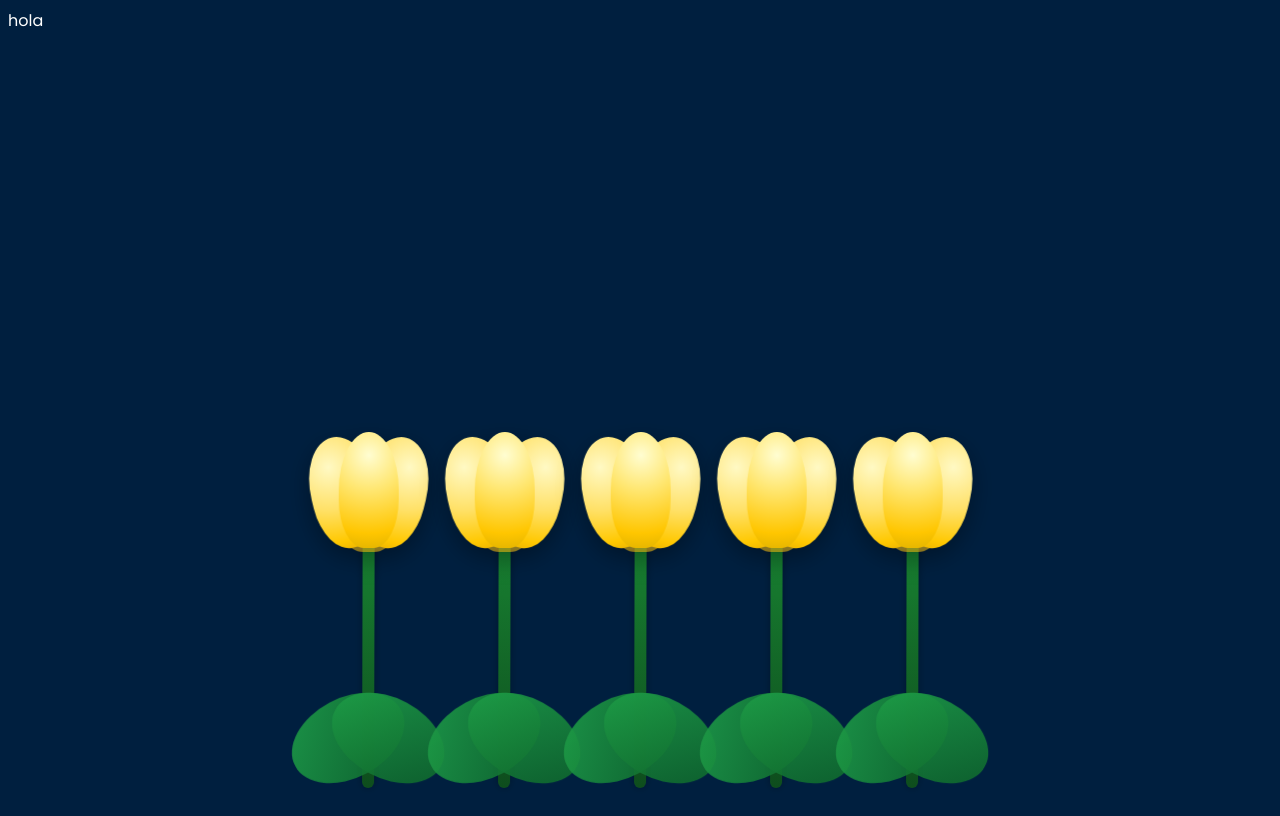
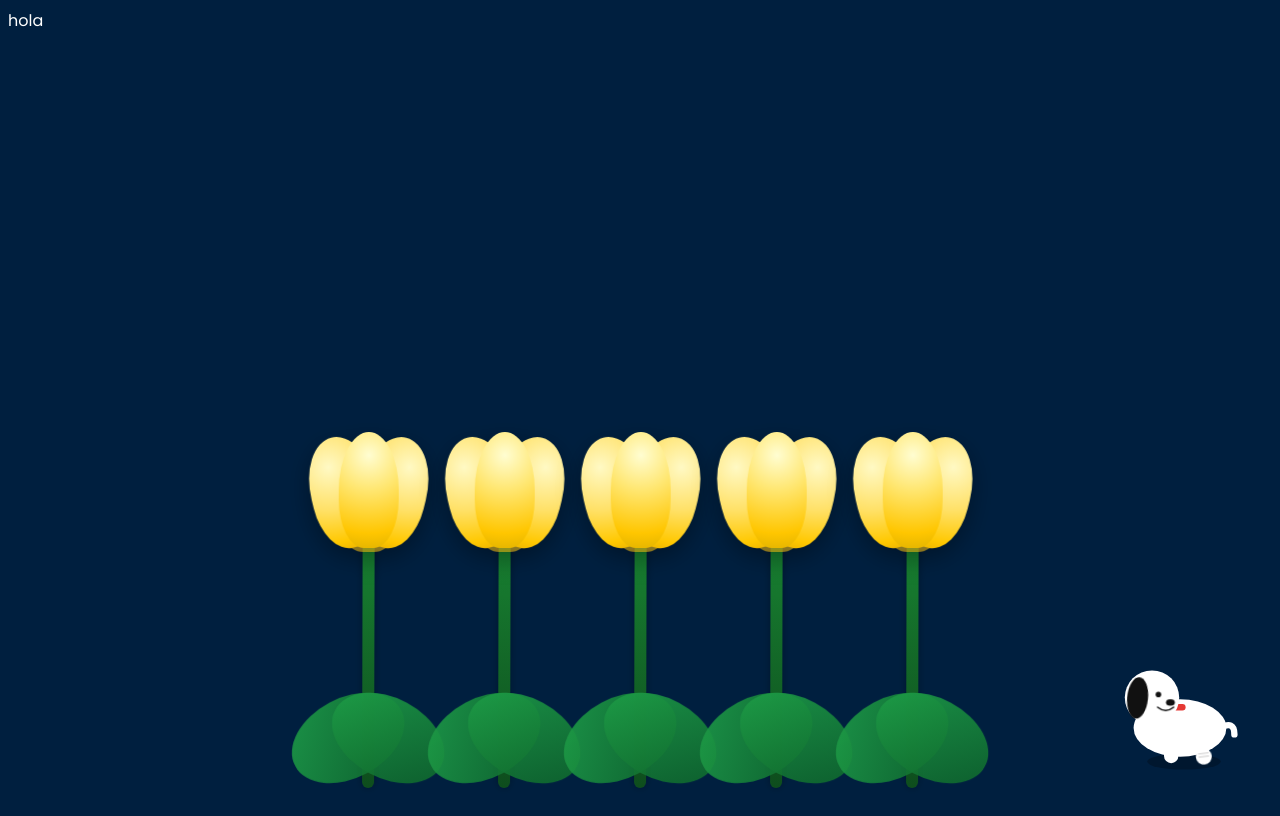
Before and after one commit to JuanPabloCastillo16/regalo-mama, a plain HTML site: page index.html in a window 1280 px wide. Drawn offline with Linux system fonts and the light colour scheme.

Commit message:
Refactor index.html with new styling and elements

```diff
--- a/index.html
+++ b/index.html
@@ -118,6 +118,36 @@
       0%,100% {transform:translateY(0) scale(1) rotateX(0deg) rotateZ(0deg);}
       50% {transform:translateY(0) scale(1) rotateX(0deg) rotateZ(3deg);}
     }
+    /* Beagle saludando (estilo cómic) */
+    .beagle {
+      position:absolute;
+      right:24px;
+      bottom:24px;
+      width:160px;
+      height:160px;
+      z-index:10;
+      pointer-events:none;
+    }
+    .beagle svg { width:100%; height:100%; }
+    .beagle svg .wave {
+      transform-box: fill-box;
+      transform-origin: 50% 5%;
+      animation:paw-wave 1.8s ease-in-out infinite;
+    }
+    .beagle svg .ear {
+      transform-box: fill-box;
+      transform-origin: 30% 10%;
+      animation:ear-sway 3.6s ease-in-out infinite;
+    }
+    @keyframes paw-wave {
+      0%,100% { transform:rotate(0deg); }
+      50%     { transform:rotate(-18deg); }
+    }
+    @keyframes ear-sway {
+      0%,100% { transform:rotate(0deg); }
+      50%     { transform:rotate(6deg); }
+    }
+
     @media (max-width:600px) {
       :root { --tulip-scale:1.2; }
       .garden { gap:16px; bottom:12px; }
@@ -126,6 +156,7 @@
       .bud   { height:60px; }
       .petal { height:48px; }
       .petal.center { height:50px; }
+      .beagle { width:120px; height:120px; right:12px; bottom:12px; }
     }
   </style>
 </head>
@@ -188,5 +219,42 @@
       <div class="leaf leaf-right"></div>
     </div>
   </div>
+
+  <!-- Perrito estilo Snoopy saludando -->
+  <div class="beagle" aria-label="Beagle saludando">
+    <svg viewBox="0 0 200 200" role="img">
+      <!-- sombra -->
+      <ellipse cx="120" cy="172" rx="46" ry="10" fill="rgba(0,0,0,.25)"/>
+      <!-- cuerpo -->
+      <ellipse cx="115" cy="130" rx="58" ry="36" fill="#fff"/>
+      <!-- cola -->
+      <path d="M165 130 q18 -10 18 8" fill="none" stroke="#fff" stroke-width="8" stroke-linecap="round"/>
+      <!-- pata trasera -->
+      <rect x="95" y="150" width="18" height="24" rx="9" fill="#fff"/>
+      <!-- collar -->
+      <rect x="70" y="100" width="52" height="8" rx="4" fill="#e53935"/>
+      <!-- cabeza -->
+      <circle cx="80" cy="92" r="34" fill="#fff"/>
+      <!-- oreja -->
+      <ellipse class="ear" cx="64" cy="92" rx="13" ry="26" fill="#111"/>
+      <!-- ojo -->
+      <circle cx="88" cy="88" r="3.5" fill="#111"/>
+      <!-- nariz -->
+      <ellipse cx="103" cy="98" rx="5.5" ry="4" fill="#111"/>
+      <!-- sonrisa -->
+      <path d="M87 104 q10 8 20 0" fill="none" stroke="#111" stroke-width="2" stroke-linecap="round"/>
+      <!-- pata delantera fija -->
+      <rect x="108" y="136" width="16" height="28" rx="8" fill="#fff"/>
+      <!-- pata saludando -->
+      <g class="wave">
+        <g transform="translate(140,126)">
+          <rect x="-8" y="0" width="16" height="38" rx="8" fill="#fff"/>
+          <circle cx="0" cy="40" r="10" fill="#fff"/>
+          <path d="M-6 40 h12" stroke="#ddd" stroke-width="2" stroke-linecap="round"/>
+          <path d="M-6 36 h12" stroke="#ddd" stroke-width="2" stroke-linecap="round"/>
+        </g>
+      </g>
+    </svg>
+  </div>
 </body>
 </html>
```
